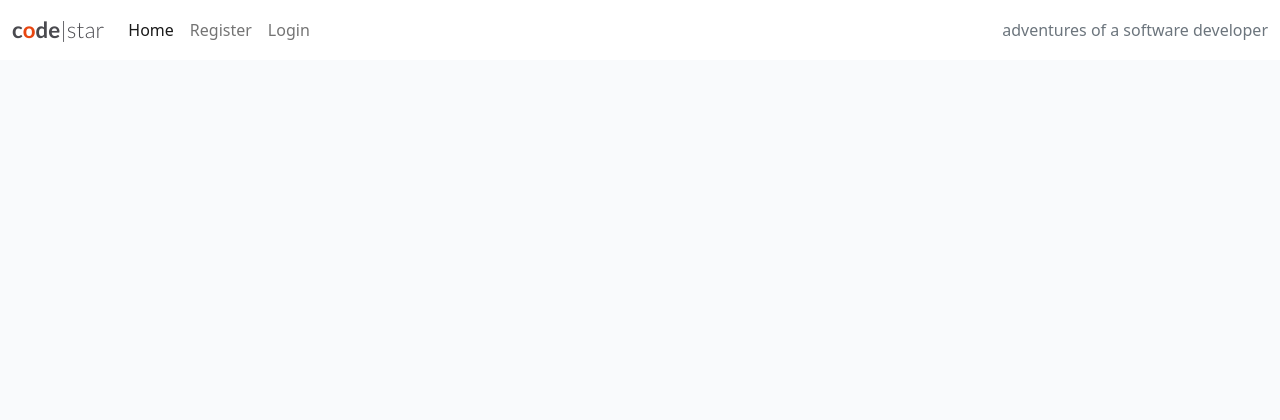
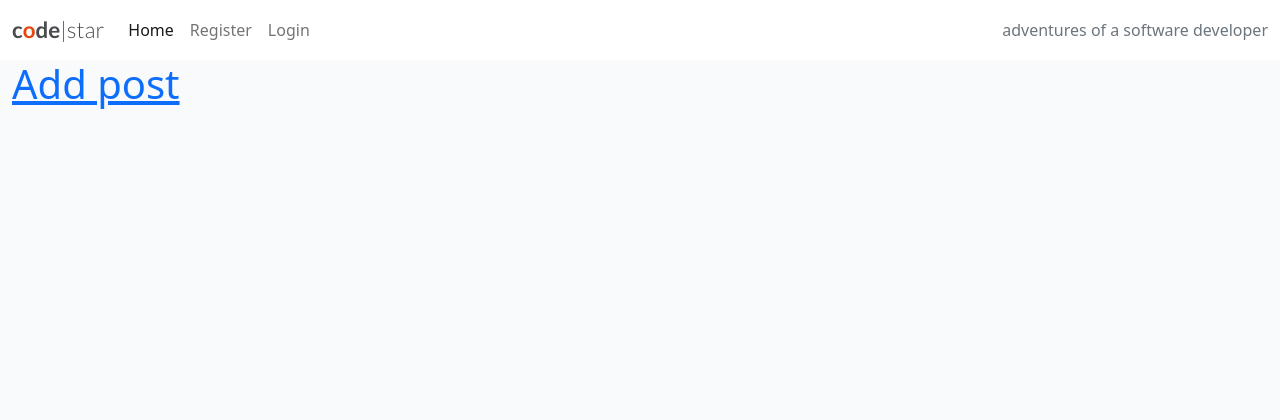
Before and after one commit to seanreid1997/CI-project4, a Django app: page / in a window 1280 px wide. Shown: the top 420 px of the page. Run offline with Django 3.2, Linux system fonts and the light colour scheme.

Commit message:
Add views to render add_post and 404 pages

```diff
--- a/profiles/urls.py
+++ b/profiles/urls.py
@@ -5,4 +5,5 @@ urlpatterns = [
     path('', views.PostList.as_view(), name='home'),
     path('<slug:slug>/', views.PostDetail.as_view(), name='post_detail'),
     path('like/<slug:slug>', views.PostLike.as_view(), name='post_like'),
+    path('add_post/', views.AddPost.as_view(), name='add_post'),
 ]
--- a/profiles/views.py
+++ b/profiles/views.py
@@ -1,5 +1,6 @@
 from django.shortcuts import render, get_object_or_404, reverse
 from django.views import generic, View
+
 from django.http import HttpResponseRedirect
 from .models import Post
 from .forms import CommentForm
@@ -10,6 +11,12 @@ class PostList(generic.ListView):
     queryset = Post.objects.filter(status=1).order_by("-created_on")
     template_name = "index.html"
     paginate_by = 6
+
+
+class AddPost(generic.CreateView):
+    model = Post
+    template_name = "add_post.html"
+    fields = ['__all__']
 
 
 class PostDetail(View):
@@ -76,3 +83,7 @@ class PostLike(View):
             post.likes.add(request.user)
 
         return HttpResponseRedirect(reverse('post_detail', args=[slug]))
+
+
+class PageNotFound(View):
+    template_name = "404.html"
--- a/templates/index.html
+++ b/templates/index.html
@@ -4,7 +4,7 @@
 
 <div class="container-fluid">
     <div class="row">
-
+        <a href="{% url 'add_post' %}" ><h1>Add post</h1></a>
         <!-- Blog Entries Column -->
         <div class="col-12 mt-3 left">
             <div class="row">
```
Also changed, not shown: templates/add_post.html (added, +8 -0 lines).
